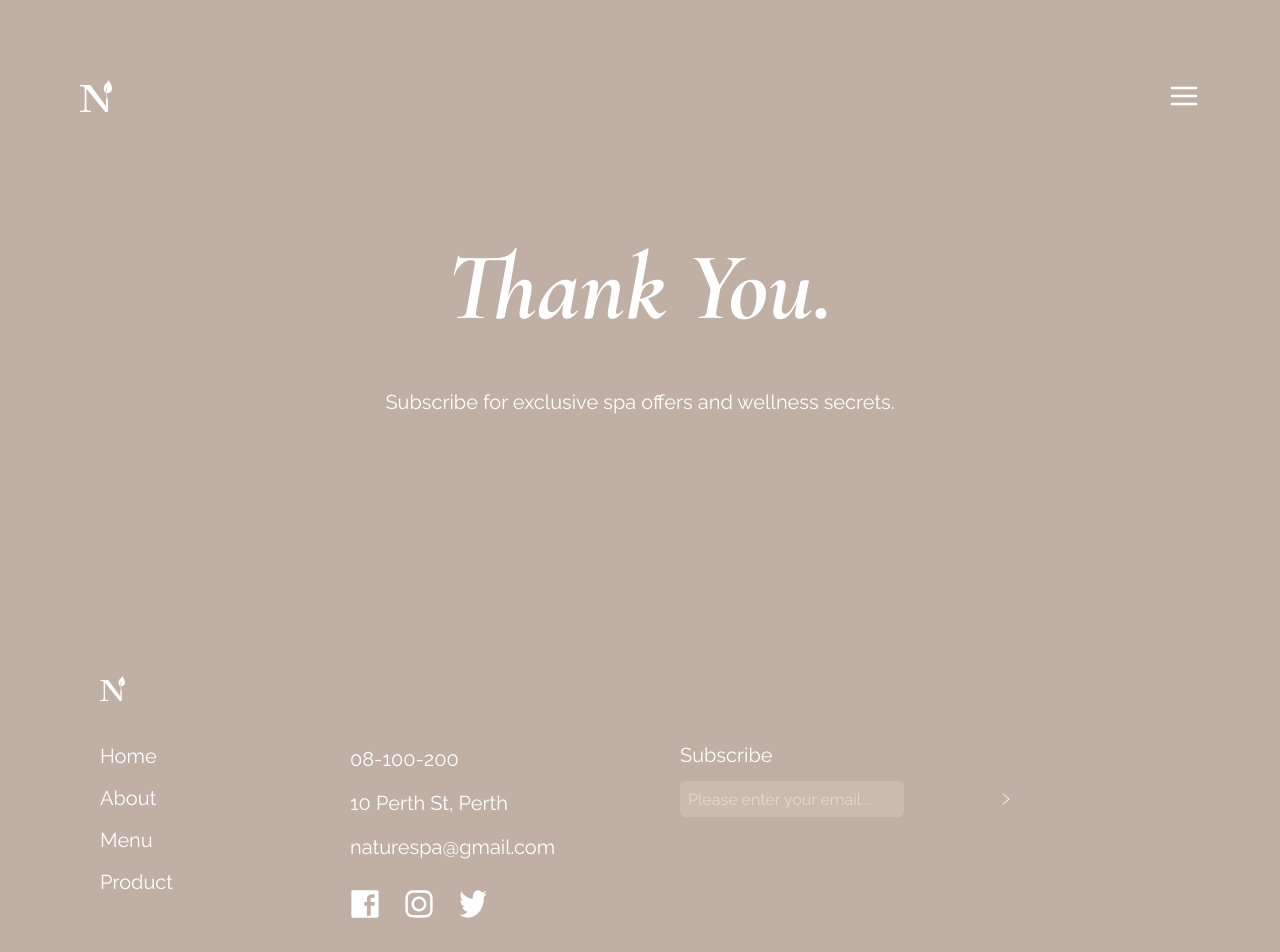
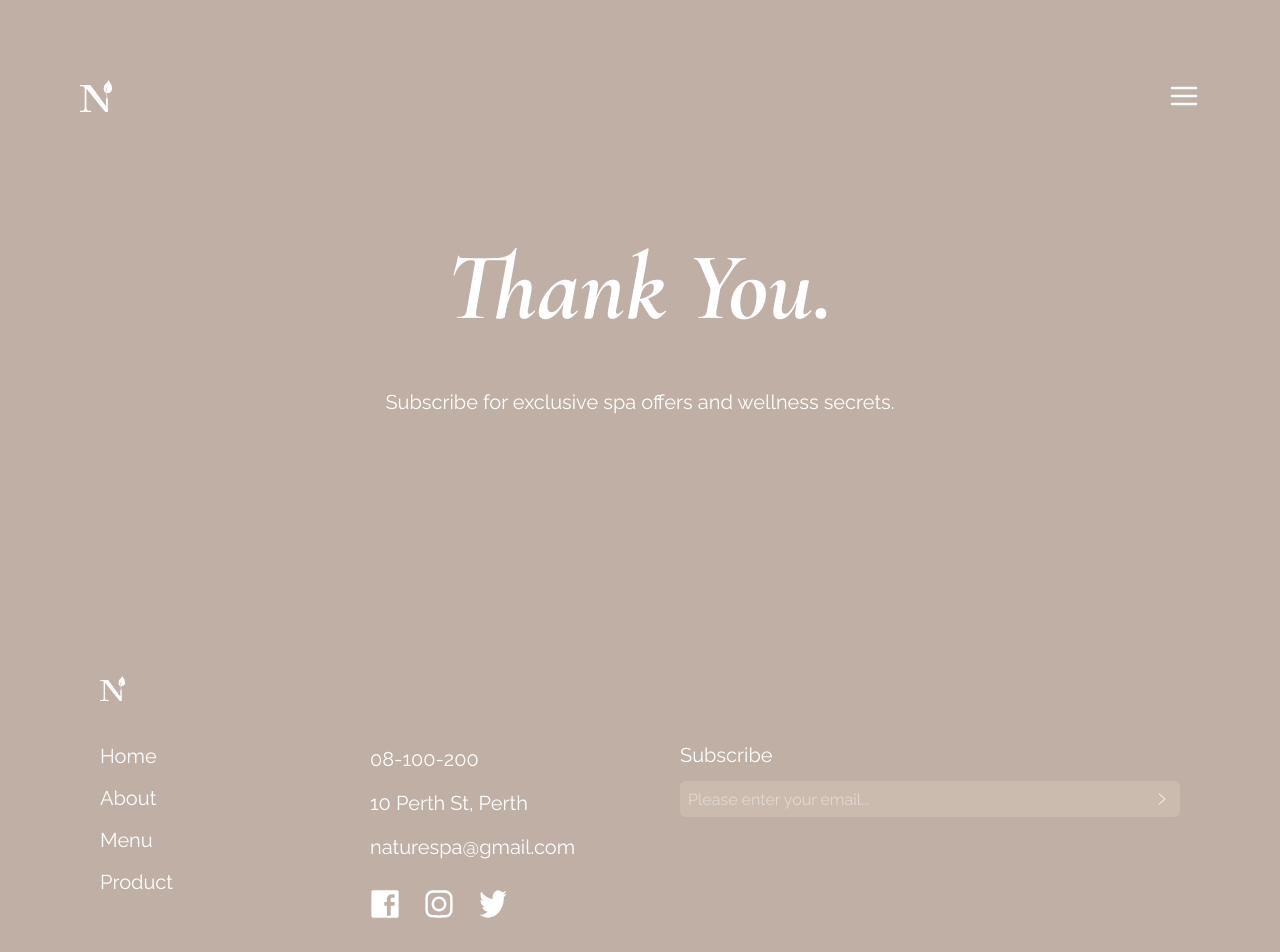
Before and after one commit to Ami0480/naturespa-website-tailwind, a React (Vite) app in the folder my-app/: page /subscribe in a window 1280 px wide. Shown: the top 952 px of the page. Built offline with nearby package versions, Linux system fonts and the light colour scheme.

Commit message:
Fixed email arrow position

```diff
--- a/my-app/src/Footer.jsx
+++ b/my-app/src/Footer.jsx
@@ -26,7 +26,7 @@ export default function Footer() {
         </Link>
 
         <div className="md:flex md:gap-20">
-          <div className="flex md:flex-1">
+          <div className="flex gap-10 md:flex-1">
             <div className="flex flex-1">
               <div className="link-footer mt-10 flex flex-col gap-3">
                 <Link to="/">Home</Link>
@@ -71,15 +71,12 @@ export default function Footer() {
               <input
                 type="email"
                 placeholder="Please enter your email..."
-                className="w-full h-9 bg-[#cdbcb0] opacity-90 text-white px-2 text-[16px] rounded-md focus:outline-none md:w-56"
+                className="w-full h-9 bg-[#cdbcb0] opacity-90 text-white px-2 text-[16px] rounded-md focus:outline-none md:w-full"
                 required
                 value={email}
                 onChange={(e) => setEmail(e.target.value)}
               />
-              <button
-                type="submit"
-                className="absolute w-5 h-5 top-11 right-0 md:right-40 md:top-12"
-              >
+              <button type="submit" className="absolute w-5 h-5 right-1 top-12">
                 <img src={SubmitArrow} alt="right arrow" />
               </button>
             </form>
```
